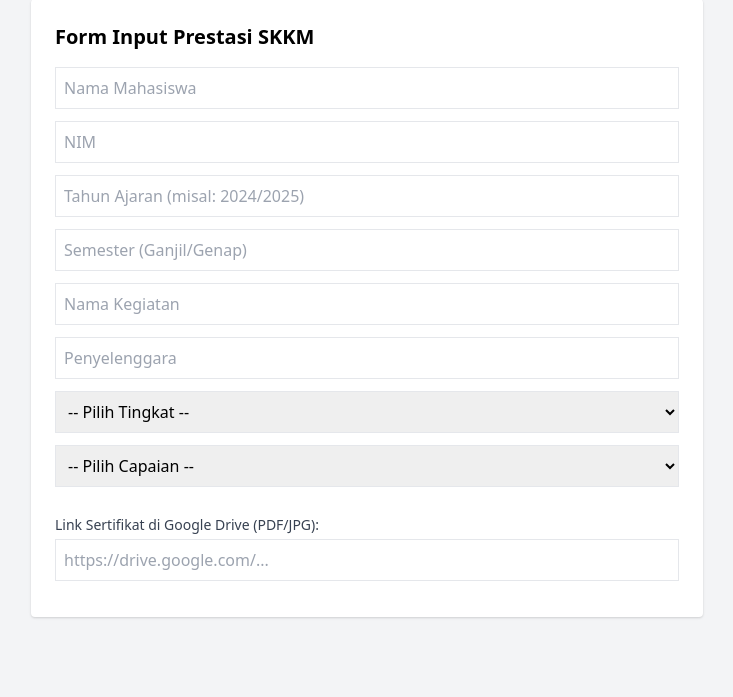
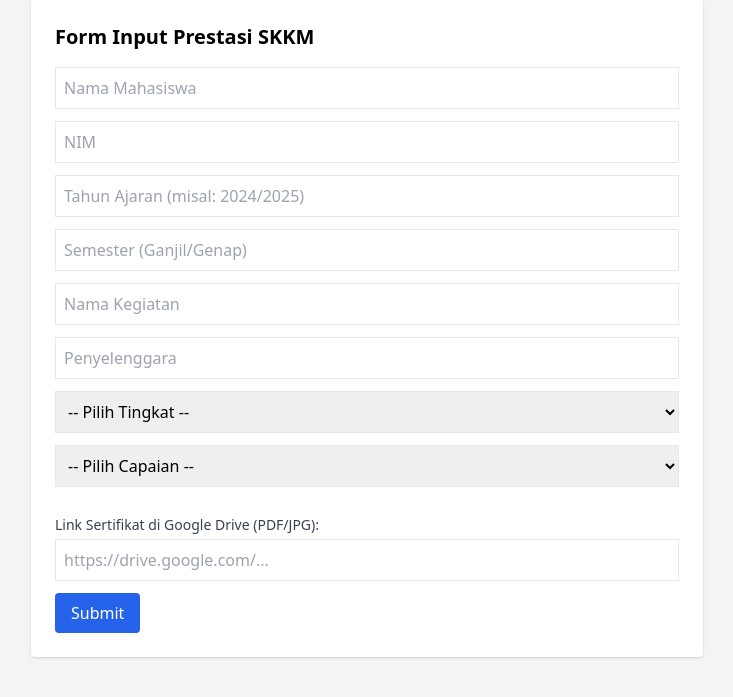
Before and after one commit to NourAnisa/si-skkm-unism, a FastAPI app: page /prestasi/input in a window 1280 px wide. Shown: the part 25-722 px from the top of the page, without its empty margins (273-1006 px from the left). Run offline with FastAPI, Linux system fonts and the light colour scheme.

Commit message:
Update input_prestasi.html

```diff
--- a/templates/input_prestasi.html
+++ b/templates/input_prestasi.html
@@ -25,6 +25,7 @@
             </select>
            <label class="block text-sm text-gray-700 mt-4 mb-1">Link Sertifikat di Google Drive (PDF/JPG):</label>
       <input name="link_sertifikat" type="url" placeholder="https://drive.google.com/..." class="w-full border p-2 mb-3" required>
+<button type="submit" class="bg-blue-600 text-white px-4 py-2 rounded hover:bg-blue-700">Submit</button>
 
         </form>
     </div>
```
